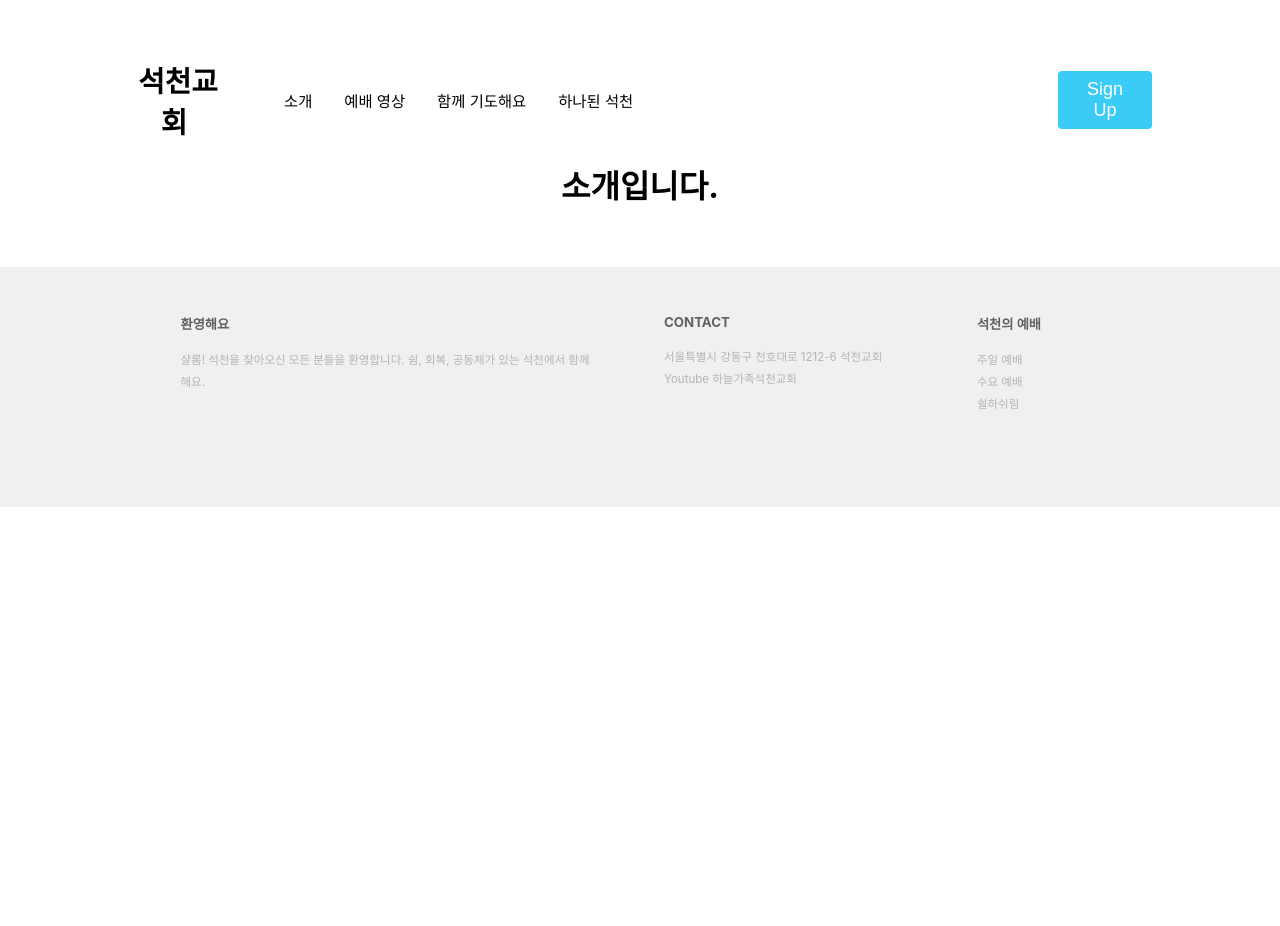
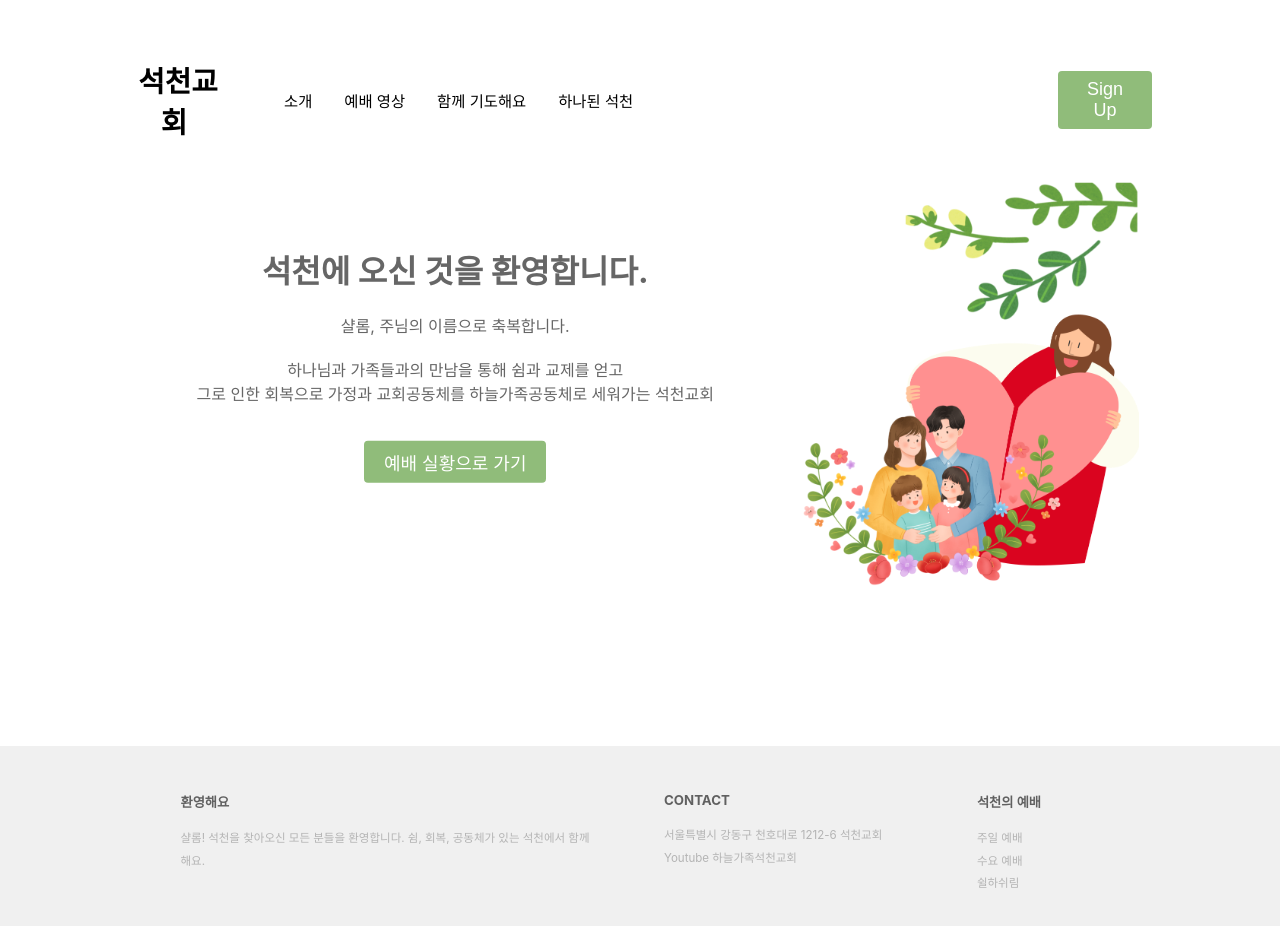
Before and after one commit to elinleee/my_react, a React (Create React App) app: page /about in a window 1280 px wide. Shown: the top 926 px of the page. Before the commit the page ends 800 px from the top, so only its background shows below. Built offline with nearby package versions, Linux system fonts and the light colour scheme.

Commit message:
add about page

```diff
--- a/src/Button.css
+++ b/src/Button.css
@@ -1,5 +1,5 @@
 :root{
-    --primary: #3acbf7;
+    --primary: #90bc7a;
 }
 
 .btn {
--- /dev/null
+++ b/src/router/About.css
@@ -0,0 +1,36 @@
+img {
+    object-fit: cover;
+}
+
+.about-body {
+    width: 100%;
+    height: 550px;
+    margin: 0 auto;
+    justify-content: space-around;
+}
+
+.about-item {
+    width: 100%;
+    height: 90%;
+    overflow: hidden;
+}
+
+.about-item img {
+    width: 100%;
+}
+
+.about-content {
+    height: auto;
+    position: relative;
+    top: 30%;
+    transform: translateY(-30%);
+}
+
+.about-item a {
+    text-decoration: none;
+    color: white;
+}
+
+.about-item a:hover {
+    color: black;
+}
--- a/src/router/About.js
+++ b/src/router/About.js
@@ -1,13 +1,58 @@
+import { Box, Grid, Paper, Stack, styled } from '@mui/material';
 import React from 'react';
 import { useParams } from 'react-router-dom';
+import Button from '../Button';
+
+import './About.css'
 
 function About(props) {
 	const { sermonId } = useParams();
-    return (
+
+	const Item = styled(Paper)(({ theme }) => ({
+		// backgroundColor: theme.palette.mode === 'dark' ? '#1A2027' : '#fff',
+		// ...theme.typography.body2,
+		padding: theme.spacing(1),
+		textAlign: 'center',
+		color: theme.palette.text.secondary,
+		width: '100%',
+	}));
+
+	return (
 		<>
-			<h1>{sermonId} 소개입니다.</h1>
+			<Box overflow='hidden'>
+				{/* <img src="https://placeimg.com/1920/150/any" /> */}
+			</Box>
+			<Grid container spacing={.5} className="about-body">
+				<Grid item xs={7}>
+					<Item className="about-item" sx={{ boxShadow: 'none' }}>
+						<div className="about-content">
+							<h1 className="mt-0 mb-16 reveal-from-bottom is-revealed">
+								석천에 오신 것을 환영합니다.
+							</h1>
+							<div className="container-xs">
+								<p className="m-0 mb-32 reveal-from-bottom is-revealed" data-reveal-delay="400">
+									샬롬, 주님의 이름으로 축복합니다. <br/><br/>
+									하나님과 가족들과의 만남을 통해 쉼과 교제를 얻고 <br/>
+									그로 인한 회복으로 가정과 교회공동체를 하늘가족공동체로 세워가는 석천교회 <br/><br/>
+								</p>
+								<div className="reveal-from-bottom is-revealed" data-reveal-delay="600">
+									<div className="button-group">
+										<Button><a href="https://www.youtube.com/channel/UCJUsz3WJ3aLVO1vMEDIDsEQ" target="_blank">예배 실황으로 가기</a></Button>
+									</div>
+								</div>
+							</div>
+						</div>
+					</Item>
+				</Grid>
+				<Grid item xs={4}>
+					<Item className="about-item" sx={{ boxShadow: 'none' }}>
+						<img src="img/about.png" />
+					</Item>
+				</Grid>
+
+			</Grid>
 		</>
-    );
+	);
 }
 
 export default About;
```
Also changed, not shown: public/img/about.png (added).
